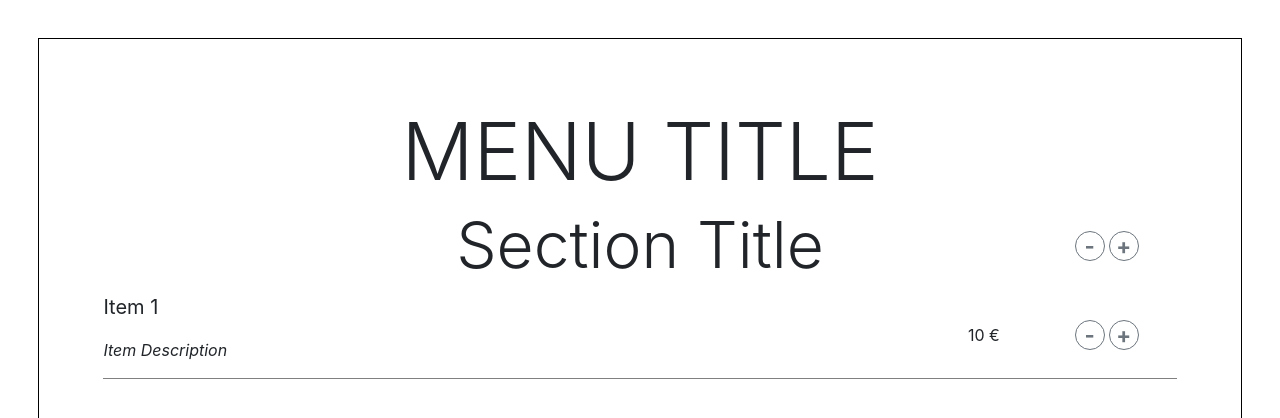
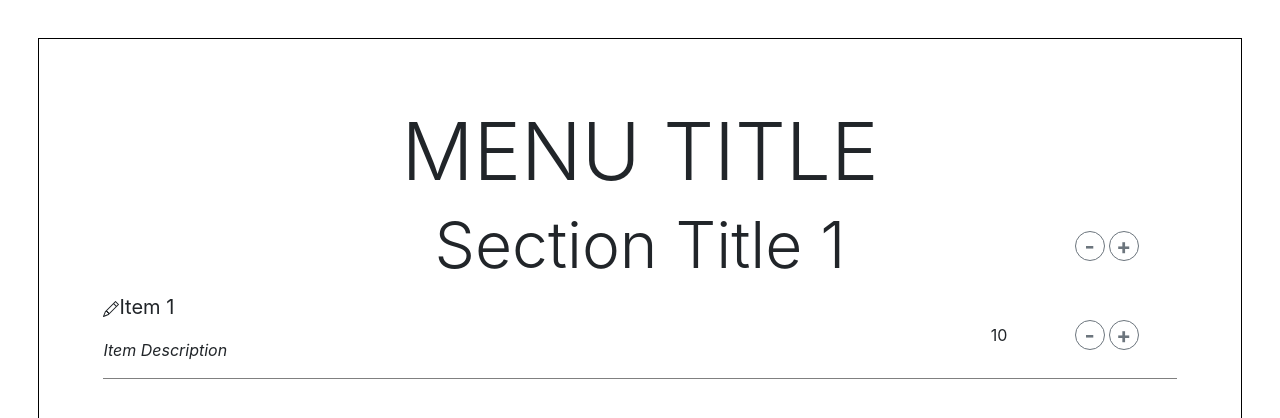
Before and after one commit to FedericoFogolin/menu-builder-03, a React (Create React App) app: page / in a window 1280 px wide. Shown: the top 418 px of the page. Built offline with nearby package versions, Linux system fonts and the light colour scheme.

Commit message:
add button edit item

```diff
--- a/package.json
+++ b/package.json
@@ -6,6 +6,7 @@
     "@testing-library/jest-dom": "^5.11.9",
     "@testing-library/react": "^11.2.3",
     "@testing-library/user-event": "^12.6.0",
+    "bootstrap-icons": "^1.3.0",
     "react": "^17.0.1",
     "react-dom": "^17.0.1",
     "react-scripts": "4.0.1",
--- a/src/components/Item/Item.js
+++ b/src/components/Item/Item.js
@@ -2,20 +2,33 @@ import React from "react";
 
 import classes from "./Item.module.css";
 import Buttons from "../UI/Buttons";
+import Modal from "../UI/Modal/Modal";
 
 const item = (props) => {
   return (
     <div className={classes.Item}>
       <p className='lead'>
-        <strong>Item 1</strong>
+        <svg
+          xmlns='http://www.w3.org/2000/svg'
+          width='16'
+          height='16'
+          fill='currentColor'
+          className={`bi bi-pencil ${classes.EditIcon}`}
+          viewBox='0 0 16 16'
+        >
+          <path d='M12.146.146a.5.5 0 0 1 .708 0l3 3a.5.5 0 0 1 0 .708l-10 10a.5.5 0 0 1-.168.11l-5 2a.5.5 0 0 1-.65-.65l2-5a.5.5 0 0 1 .11-.168l10-10zM11.207 2.5L13.5 4.793 14.793 3.5 12.5 1.207 11.207 2.5zm1.586 3L10.5 3.207 4 9.707V10h.5a.5.5 0 0 1 .5.5v.5h.5a.5.5 0 0 1 .5.5v.5h.293l6.5-6.5zm-9.761 5.175l-.106.106-1.528 3.821 3.821-1.528.106-.106A.5.5 0 0 1 5 12.5V12h-.5a.5.5 0 0 1-.5-.5V11h-.5a.5.5 0 0 1-.468-.325z' />
+        </svg>
+        <strong>{props[0].item}</strong>
       </p>
       <p>
-        <em>Item Description</em>
+        <em>{props[0].description} </em>
       </p>
-      <p className={classes.Price}>10 €</p>
+      <p className={classes.Price}>{props[0].price}</p>
       <Buttons />
     </div>
   );
 };
 
 export default item;
+
+//TODO #2
--- a/src/components/Section/Section.js
+++ b/src/components/Section/Section.js
@@ -8,10 +8,10 @@ const section = (props) => {
   return (
     <div>
       <div className={classes.SectionTitle}>
-        <h1 className='display-3'>Section Title</h1>
+        <h1 className='display-3'>{props[0].section}</h1>
         <Buttons />
       </div>
-      <Item />
+      <Item {...props[0].items} />
     </div>
   );
 };
--- /dev/null
+++ b/src/components/UI/Modal/Modal.js
@@ -0,0 +1,46 @@
+import React from "react";
+
+const modal = (props) => {
+  return (
+    <div>
+      <div
+        className='modal fade'
+        id='exampleModal'
+        tabindex='-1'
+        aria-labelledby='exampleModalLabel'
+        aria-hidden='true'
+      >
+        <div className='modal-dialog'>
+          <div className='modal-content'>
+            <div className='modal-header'>
+              <h5 className='modal-title' id='exampleModalLabel'>
+                Modal title
+              </h5>
+              <button
+                type='button'
+                className='btn-close'
+                data-bs-dismiss='modal'
+                aria-label='Close'
+              ></button>
+            </div>
+            <div className='modal-body'>...</div>
+            <div className='modal-footer'>
+              <button
+                type='button'
+                className='btn btn-secondary'
+                data-bs-dismiss='modal'
+              >
+                Close
+              </button>
+              <button type='button' className='btn btn-primary'>
+                Save changes
+              </button>
+            </div>
+          </div>
+        </div>
+      </div>
+    </div>
+  );
+};
+
+export default modal;
--- a/src/containers/MenuBuilder.js
+++ b/src/containers/MenuBuilder.js
@@ -2,14 +2,26 @@ import React, { Component } from "react";
 
 import classes from "./MenuBuilder.module.css";
 import Section from "../components/Section/Section";
-import Buttons from "../components/UI/Buttons";
+
+const sections = [
+  {
+    section: "Section Title 1",
+    items: [
+      {
+        item: "Item 1",
+        description: "Item Description",
+        price: 10
+      }
+    ]
+  }
+];
 
 class MenuBuilder extends Component {
   render() {
     return (
       <div className={classes.MenuBuilder}>
         <h1 className='display-1'>MENU TITLE</h1>
-        <Section />
+        <Section {...sections} />
       </div>
     );
   }
```
Also changed, not shown: 2 other files (tests, documents, lock files or other folders).
